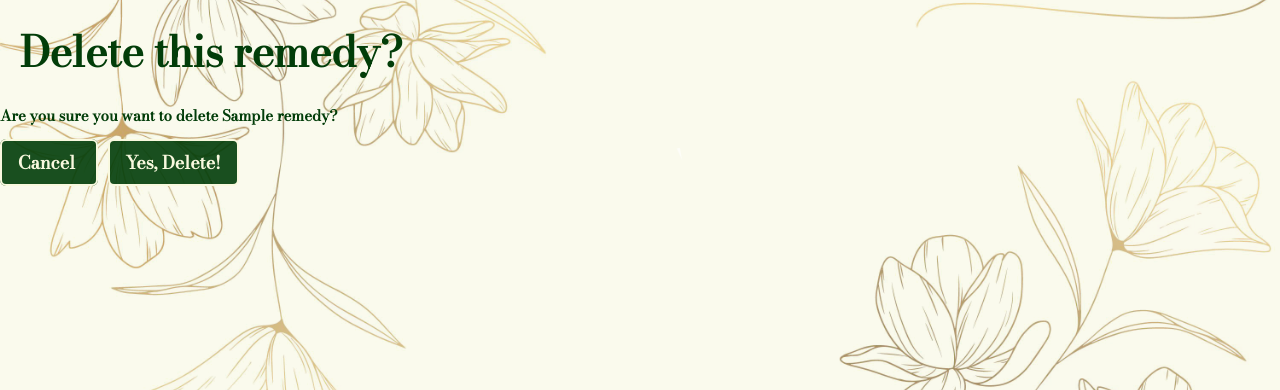
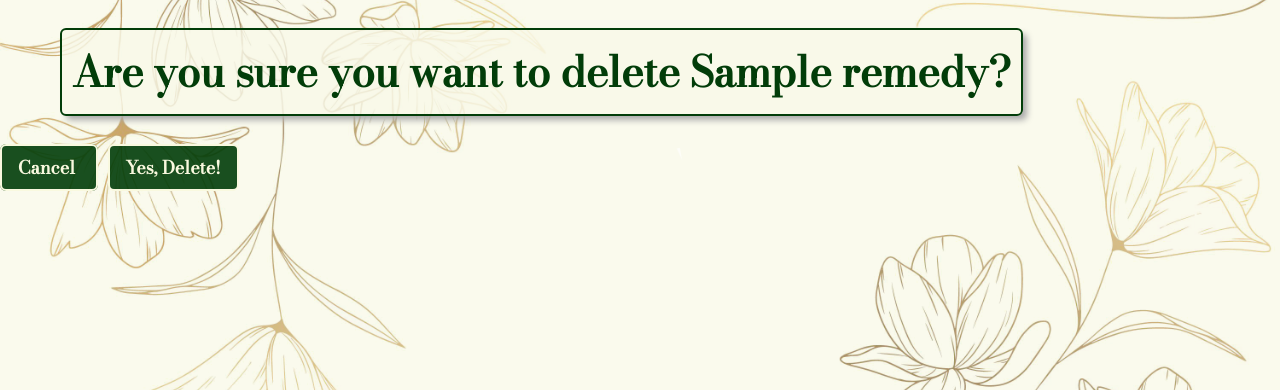
Before and after one commit to Amanda2900/larkspursapothecary, a Django app: page /remedies/1/delete/ in a window 1280 px wide. Shown: the part 79-469 px from the top of the page. Run offline with Django 3.2, Linux system fonts and the light colour scheme; a user stored in the database is signed in; tables that the repository leaves empty hold one stand-in row (values such as "Sample post").

Commit message:
adjust delete page

```diff
--- a/main_app/templates/main_app/remedy_confirm_delete.html
+++ b/main_app/templates/main_app/remedy_confirm_delete.html
@@ -1,13 +1,15 @@
 {% extends 'base.html' %}
 {% load static %}
 
+{% block head %}
+<link rel="stylesheet" type="text/css" href="{% static 'css/about.css' %}"/>
+{% endblock %}
+
 {% block content %}
 
-<div class="page-header">
-  <h1>Delete this remedy?</h1>
+<div class="page-header delete-header">
+  <h1><span>Are you sure you want to delete {{ object.name }}?</span></h1>
 </div>
-<h2>Are you sure you want to delete {{ object.name }}?</h2>
-
   <form action="" method="POST" class="form">
     {% csrf_token %}
     <a
@@ -18,5 +20,4 @@
     </a>
     <button type="submit" class="btn">Yes, Delete!</button>
   </form>
-
 {% endblock %}
```
Also changed, not shown: main_app/static/css/delete-page.css (added, +8 -0 lines). Lines whose indentation alone changed are shown as unchanged.
